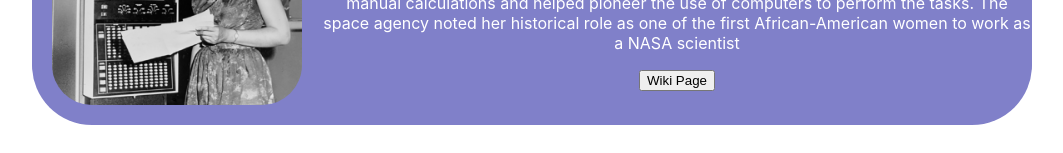
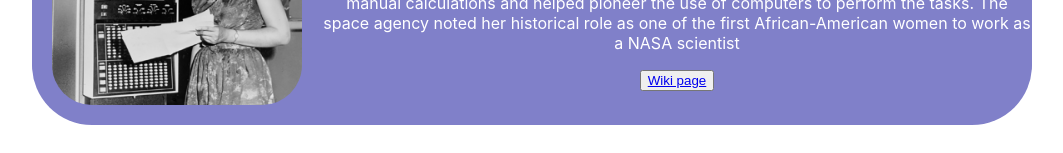
Before and after one commit to kencal20/dbc_reactproject1, a React (Create React App) app: page / in a window 1280 px wide. Shown: the part 185-338 px from the top of the page, without its empty margins (158-1221 px from the left). Built offline with nearby package versions, Linux system fonts and the light colour scheme.

Commit message:
correcting link property in app.profile

```diff
--- a/src/App.profile.jsx
+++ b/src/App.profile.jsx
@@ -9,8 +9,7 @@ export default function Profile1(props) {
         <hr width='400px' />
         <p>{props.description}</p>
         <button>
-          <a href={props.link}></a>
-          Wiki Page
+          <a href={props.link}>Wiki page</a>
         </button>
       </section>
     </div>
@@ -25,8 +24,7 @@ export function Profile2(props) {
         <hr width='400px' />
         <p>{props.description}</p>
         <button>
-          <a href={props.link}></a>
-          Wiki page
+          <a href={props.link}>Wiki page</a>
         </button>
       </section>
       <img src={props.image} alt={props.alt} />
```
